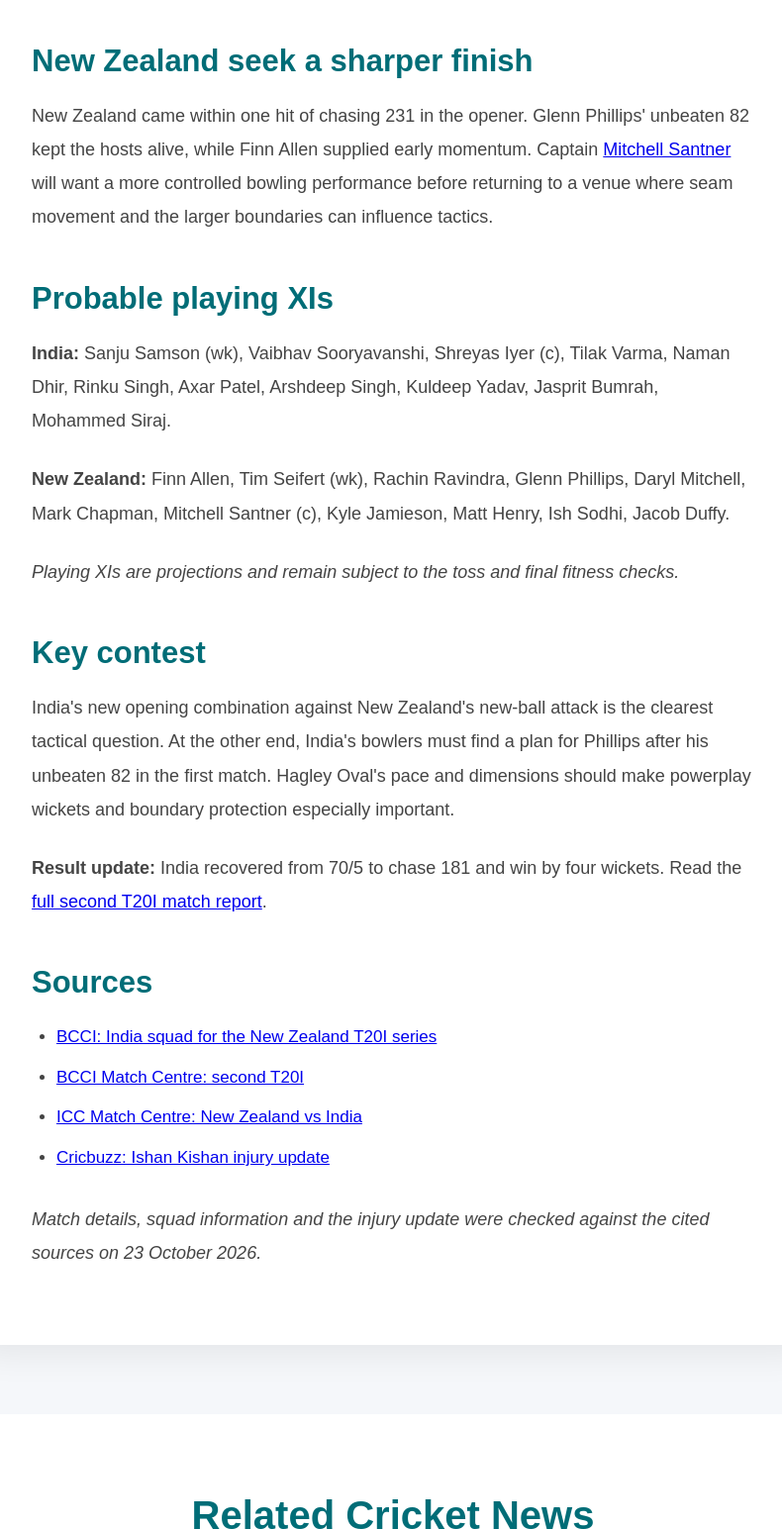
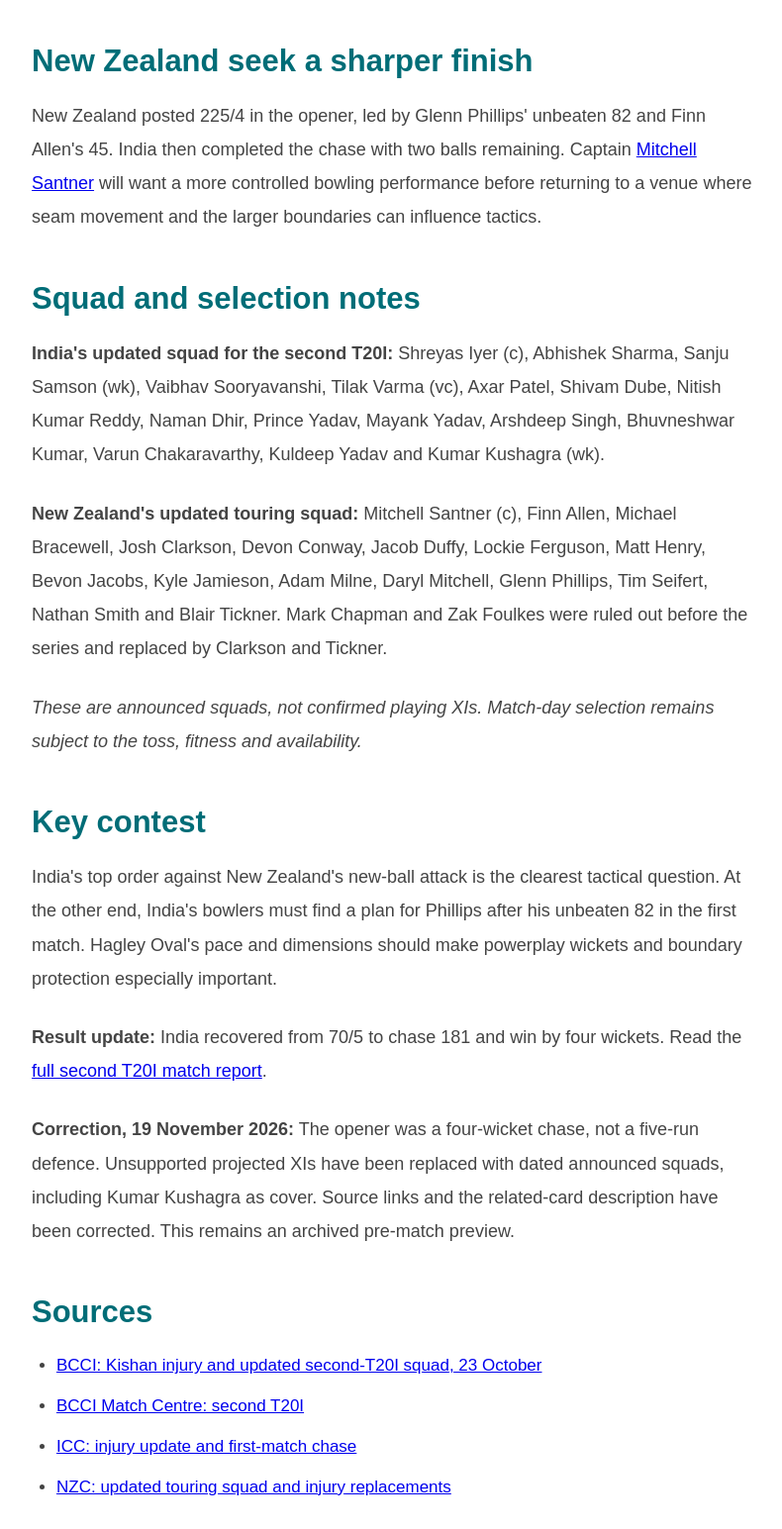
Before and after one commit to Mangs01/CricXZ, a plain HTML site: page articles/india-vs-new-zealand-second-t20i-2026-preview.html in a window 1280 px wide. Shown: the part 2445-3990 px from the top of the page at 99% size, without its empty margins (243-1033 px from the left). Drawn offline with Linux system fonts and the light colour scheme.

Commit message:
Correct New Zealand T20I preview, series tally and Naman hero

```diff
--- a/articles/india-vs-new-zealand-second-t20i-2026-preview.html
+++ b/articles/india-vs-new-zealand-second-t20i-2026-preview.html
@@ -17,27 +17,27 @@
 <section class="article-hero"><div class="article-container"><span class="article-category">INDIA vs NEW ZEALAND 2026 &bull; 2ND T20I PREVIEW</span><h1>India vs New Zealand 2nd T20I Preview: Ishan Kishan Ruled Out, Vaibhav Sooryavanshi in Line for Return</h1><p class="article-intro">India carry a 1-0 lead to Hagley Oval, but Ishan Kishan's adductor injury creates a selection question before the Christchurch contest.</p><div class="article-meta"><span>23 October 2026</span><span>CricXZ Sports Desk</span><span>Match Preview</span></div></div></section>
 <section class="article-featured"><div class="article-container"><img class="article-featured-image-natural" src="../assets/images/articles/india-new-zealand-second-t20i-2026-preview-cricxz.webp" alt="CricXZ preview graphic for India versus New Zealand second T20I with Ishan Kishan ruled out and Vaibhav Sooryavanshi in contention"><p class="article-featured-caption">CricXZ editorial illustration for the second T20I at Hagley Oval.</p></div></section>
 <section class="article-content-section"><div class="article-container"><article class="article-content">
-<p>India and New Zealand meet in the second T20I at Hagley Oval in Christchurch on 24 October with the visitors leading the five-match series 1-0. India won the opener by five runs after scoring 230/6, with <a href="../pages/sanju-samson.html">Sanju Samson</a> named Player of the Match for his 67 from 33 balls.</p>
+<p>India and New Zealand meet in the second T20I at Hagley Oval in Christchurch on 24 October with the visitors leading the five-match series 1-0. India won the opener by four wickets after chasing a target of 226 and finishing on 230/6, with <a href="../pages/sanju-samson.html">Sanju Samson</a> named Player of the Match for his 67 from 33 balls.</p>
 <h2>India vs New Zealand 2nd T20I: match details</h2>
 <ul><li><strong>Date:</strong> Saturday, 24 October 2026.</li><li><strong>Venue:</strong> Hagley Oval, Christchurch.</li><li><strong>Start:</strong> 12:30 PM IST.</li><li><strong>Series position:</strong> India lead 1-0.</li></ul>
 <h2>Ishan Kishan ruled out</h2>
-<p><a href="../pages/ishan-kishan.html">Ishan Kishan</a> has been ruled out of the second T20I after sustaining a low-grade right adductor strain. The BCCI medical team is monitoring his recovery, leaving India to reorganise the top order and wicketkeeping options.</p>
+<p><a href="../pages/ishan-kishan.html">Ishan Kishan</a> has been ruled out of the second T20I after sustaining a low-grade right adductor strain. The BCCI medical team is monitoring his recovery. Kumar Kushagra has been added as wicketkeeping cover for the second match.</p>
 <h2>Vaibhav Sooryavanshi back in contention</h2>
 <p>Kishan's absence could open a place for <a href="../pages/vaibhav-sooryavanshi.html">Vaibhav Sooryavanshi</a>. The young left-hander offers powerplay aggression and can restore a left-right combination alongside Samson, although India could also adjust the middle order and promote another established batter.</p>
 <h2>New Zealand seek a sharper finish</h2>
-<p>New Zealand came within one hit of chasing 231 in the opener. Glenn Phillips' unbeaten 82 kept the hosts alive, while Finn Allen supplied early momentum. Captain <a href="../pages/mitchell-santner.html">Mitchell Santner</a> will want a more controlled bowling performance before returning to a venue where seam movement and the larger boundaries can influence tactics.</p>
-<h2>Probable playing XIs</h2>
-<p><strong>India:</strong> Sanju Samson (wk), Vaibhav Sooryavanshi, Shreyas Iyer (c), Tilak Varma, Naman Dhir, Rinku Singh, Axar Patel, Arshdeep Singh, Kuldeep Yadav, Jasprit Bumrah, Mohammed Siraj.</p>
-<p><strong>New Zealand:</strong> Finn Allen, Tim Seifert (wk), Rachin Ravindra, Glenn Phillips, Daryl Mitchell, Mark Chapman, Mitchell Santner (c), Kyle Jamieson, Matt Henry, Ish Sodhi, Jacob Duffy.</p>
-<p><em>Playing XIs are projections and remain subject to the toss and final fitness checks.</em></p>
+<p>New Zealand posted 225/4 in the opener, led by Glenn Phillips' unbeaten 82 and Finn Allen's 45. India then completed the chase with two balls remaining. Captain <a href="../pages/mitchell-santner.html">Mitchell Santner</a> will want a more controlled bowling performance before returning to a venue where seam movement and the larger boundaries can influence tactics.</p>
+<h2>Squad and selection notes</h2>
+<p><strong>India's updated squad for the second T20I:</strong> Shreyas Iyer (c), Abhishek Sharma, Sanju Samson (wk), Vaibhav Sooryavanshi, Tilak Varma (vc), Axar Patel, Shivam Dube, Nitish Kumar Reddy, Naman Dhir, Prince Yadav, Mayank Yadav, Arshdeep Singh, Bhuvneshwar Kumar, Varun Chakaravarthy, Kuldeep Yadav and Kumar Kushagra (wk).</p>
+<p><strong>New Zealand's updated touring squad:</strong> Mitchell Santner (c), Finn Allen, Michael Bracewell, Josh Clarkson, Devon Conway, Jacob Duffy, Lockie Ferguson, Matt Henry, Bevon Jacobs, Kyle Jamieson, Adam Milne, Daryl Mitchell, Glenn Phillips, Tim Seifert, Nathan Smith and Blair Tickner. Mark Chapman and Zak Foulkes were ruled out before the series and replaced by Clarkson and Tickner.</p>
+<p><em>These are announced squads, not confirmed playing XIs. Match-day selection remains subject to the toss, fitness and availability.</em></p>
 <h2>Key contest</h2>
-<p>India's new opening combination against New Zealand's new-ball attack is the clearest tactical question. At the other end, India's bowlers must find a plan for Phillips after his unbeaten 82 in the first match. Hagley Oval's pace and dimensions should make powerplay wickets and boundary protection especially important.</p>
+<p>India's top order against New Zealand's new-ball attack is the clearest tactical question. At the other end, India's bowlers must find a plan for Phillips after his unbeaten 82 in the first match. Hagley Oval's pace and dimensions should make powerplay wickets and boundary protection especially important.</p>
 <p><strong>Result update:</strong> India recovered from 70/5 to chase 181 and win by four wickets. Read the <a href="india-vs-new-zealand-second-t20i-2026-result.html">full second T20I match report</a>.</p>
-<h2>Sources</h2>
-<ul><li><a href="https://www.bcci.tv/articles/2026/news/55556283/india-s-squad-for-t20i-series-against-new-zealand-announced" target="_blank" rel="noopener noreferrer">BCCI: India squad for the New Zealand T20I series</a></li><li><a href="https://www.bcci.tv/events/235/new-zealand-v-india-2026/match/1634/2nd-t20i" target="_blank" rel="noopener noreferrer">BCCI Match Centre: second T20I</a></li><li><a href="https://www.icc-cricket.com/tournaments/new-zealand-v-india-2026/matches/252802/new-zealand-vs-india" target="_blank" rel="noopener noreferrer">ICC Match Centre: New Zealand vs India</a></li><li><a href="https://www.cricbuzz.com/cricket-news/139132/ishan-kishan-ruled-out-of-second-t20i-against-new-zealand" target="_blank" rel="noopener noreferrer">Cricbuzz: Ishan Kishan injury update</a></li></ul>
+<p><strong>Correction, 19 November 2026:</strong> The opener was a four-wicket chase, not a five-run defence. Unsupported projected XIs have been replaced with dated announced squads, including Kumar Kushagra as cover. Source links and the related-card description have been corrected. This remains an archived pre-match preview.</p>
+<h2>Sources</h2><ul><li><a href="https://www.bcci.tv/news/article/ishan-kishan-ruled-out-of-second-t20i-kumar-kushagra-added-as-cover" target="_blank" rel="noopener noreferrer">BCCI: Kishan injury and updated second-T20I squad, 23 October</a></li><li><a href="https://www.bcci.tv/matches/242109/new-zealand-vs-india" target="_blank" rel="noopener noreferrer">BCCI Match Centre: second T20I</a></li><li><a href="https://www.icc-cricket.com/news/injury-blow-for-india-ahead-of-second-t20i-with-new-zealand" target="_blank" rel="noopener noreferrer">ICC: injury update and first-match chase</a></li><li><a href="https://www.nzc.nz/chapman-and-foulkes-ruled-out-of-india-t20is-clarkson-and-tickner-called-in/" target="_blank" rel="noopener noreferrer">NZC: updated touring squad and injury replacements</a></li></ul>
 <p><em>Match details, squad information and the injury update were checked against the cited sources on 23 October 2026.</em></p>
 </article></div></section>
-<section class="related-news"><div class="container"><h2>Related Cricket News</h2><div class="related-grid"><a href="india-vs-new-zealand-first-t20i-2026-result.html" class="related-card"><h3>India Win the First T20I</h3><p>Sanju Samson's 67 helped India defend 230 in the series opener.</p><span>Read More &rarr;</span></a><a href="india-vs-new-zealand-first-t20i-2026-preview.html" class="related-card"><h3>First T20I Preview</h3><p>Read the pre-series selection and tactical outlook.</p><span>Read More &rarr;</span></a><a href="../pages/vaibhav-sooryavanshi.html" class="related-card"><h3>Vaibhav Sooryavanshi Profile</h3><p>Career statistics, records and recent performances.</p><span>View Profile &rarr;</span></a></div></div></section>
+<section class="related-news"><div class="container"><h2>Related Cricket News</h2><div class="related-grid"><a href="india-vs-new-zealand-first-t20i-2026-result.html" class="related-card"><h3>India Win the First T20I</h3><p>Sanju Samson's 67 helped India chase 226 in the series opener.</p><span>Read More &rarr;</span></a><a href="india-vs-new-zealand-first-t20i-2026-preview.html" class="related-card"><h3>First T20I Preview</h3><p>Read the pre-series selection and tactical outlook.</p><span>Read More &rarr;</span></a><a href="../pages/vaibhav-sooryavanshi.html" class="related-card"><h3>Vaibhav Sooryavanshi Profile</h3><p>Career statistics, records and recent performances.</p><span>View Profile &rarr;</span></a></div></div></section>
 <div class="back-to-news"><a href="../pages/news.html">&larr; Back to All News</a></div>
 </main>
 <footer class="footer"><div class="footer-container"><div><h2 class="footer-logo">CRICXZ</h2><p>CricXZ brings you independently curated cricket news, player profiles and match coverage with cited sources and clear editorial labels.</p></div><div><h3>Quick Links</h3><ul><li><a href="../index.html">Home</a></li><li><a href="../pages/news.html">News</a></li><li><a href="../pages/live-scores.html">Live Scores</a></li><li><a href="../pages/players.html">Players</a></li></ul></div><div><h3>Categories</h3><ul><li><span>T20I</span></li><li><span>Match Preview</span></li><li><span>India Cricket</span></li></ul></div></div><div class="footer-bottom">&copy; 2026 CricXZ &bull; All Rights Reserved.</div></footer>
```
Also changed, not shown: articles/india-vs-new-zealand-fifth-t20i-2026-result.html (+3 -2 lines), articles/india-vs-new-zealand-fourth-t20i-2026-result.html (+2 -1 lines), assets/images/articles/india-new-zealand-first-t20i-2026-result-cricxz.webp.
